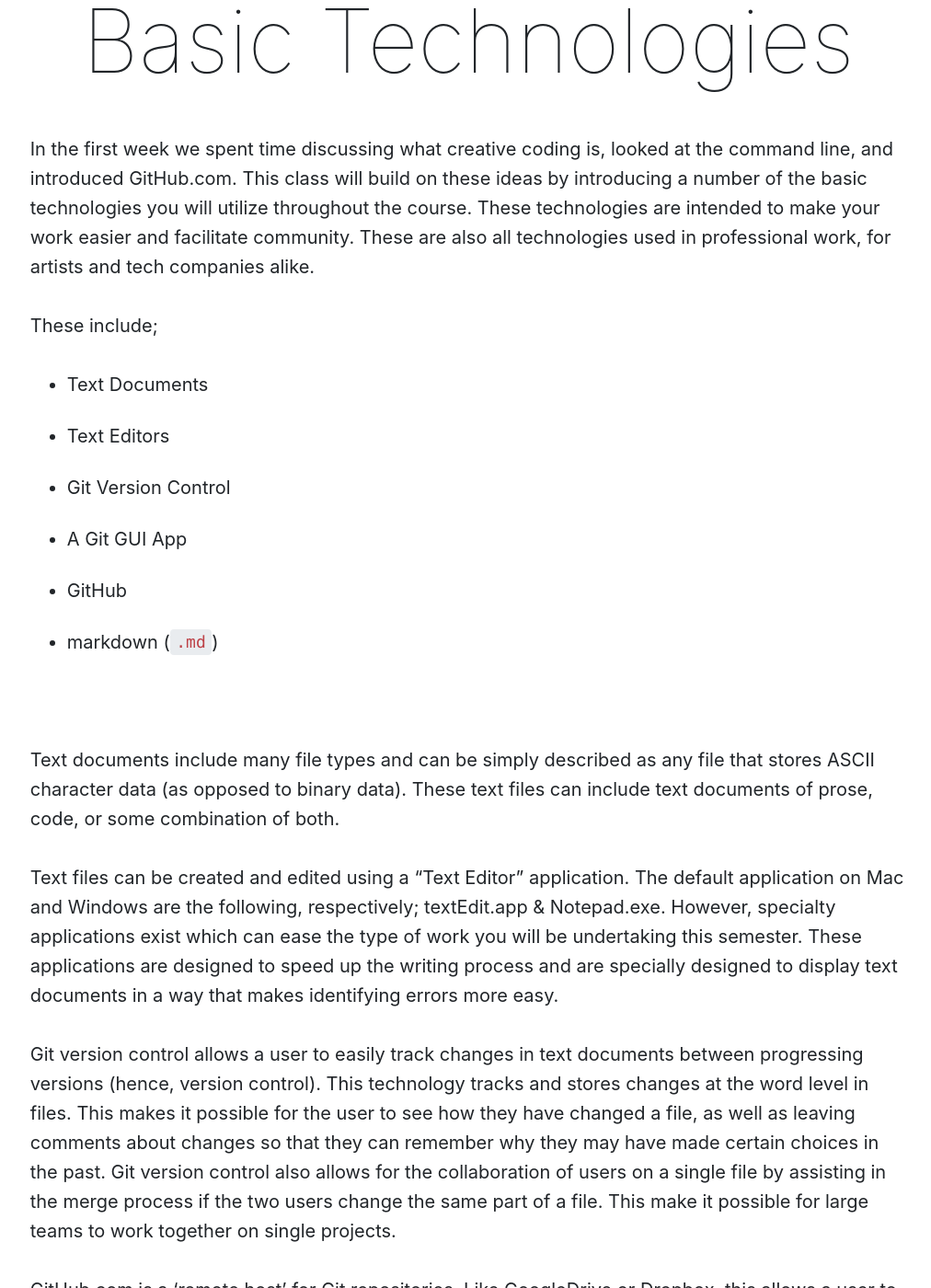
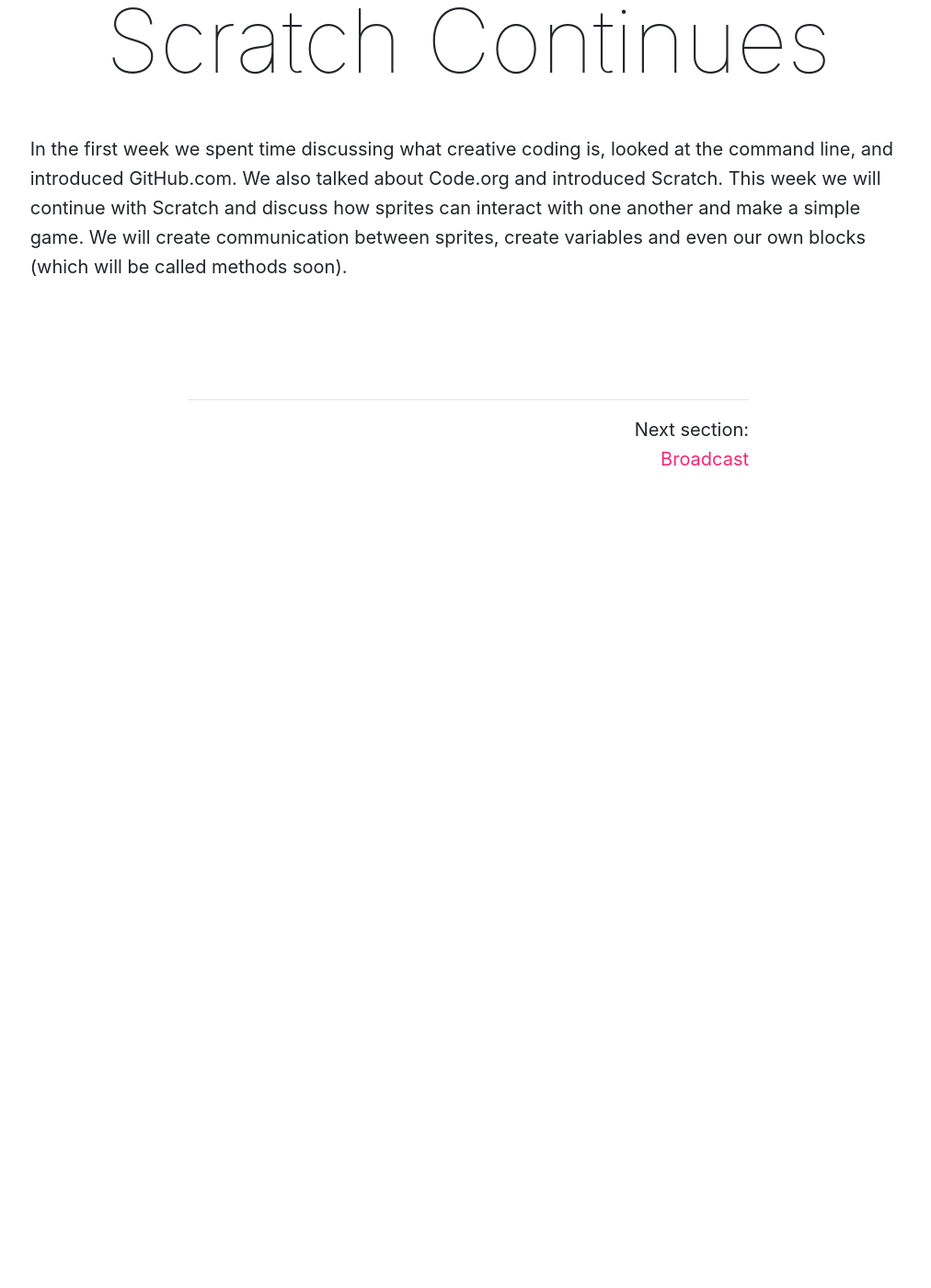
Before and after one commit to Montana-Media-Arts/creative-coding-1-Spring2019, a Jekyll site: the page built from modules/week-2/_posts/2017-01-01-overview.md, in a window 1280 px wide and 1400 px high, scrolled down 541 px. Shown: the whole window at 92% size, without its empty margins (131-1143 px from the left). Built offline with Jekyll 4.4.1, drawn with Linux system fonts in a browser that asks for light colours; nearby versions of some CDN libraries; after the commit the page ends 1072 px from its top, so only the background shows below that; some of the changed text lies outside the part shown.

Commit message:
updated week 2 content
added scratch information

```diff
--- a/modules/week-2/_posts/2017-01-01-overview.md
+++ b/modules/week-2/_posts/2017-01-01-overview.md
@@ -3,35 +3,6 @@ title: Overview
 module: 2
 ---
 
-# Week 2 Overview <br />Basic Technologies
+# Week 2 Overview <br />Scratch Continues
 
-In the first week we spent time discussing what creative coding is, looked at the command line, and introduced GitHub.com. This class will build on these ideas by introducing a number of the basic technologies you will utilize throughout the course. These technologies are intended to make your work easier and facilitate community. These are also all technologies used in professional work, for artists and tech companies alike.
-
-These include;
-
-- Text Documents
-- Text Editors
-- Git Version Control
-- A Git GUI App
-- GitHub
-- markdown (`.md`)
-
-<br />
-
-Text documents include many file types and can be simply described as any file that stores ASCII character data (as opposed to binary data). These text files can include text documents of prose, code, or some combination of both.
-
-Text files can be created and edited using a “Text Editor” application. The default application on Mac and Windows are the following, respectively; textEdit.app & Notepad.exe. However, specialty applications exist which can ease the type of work you will be undertaking this semester. These applications are designed to speed up the writing process and are specially designed to display text documents in a way that makes identifying errors more easy.
-
-Git version control allows a user to easily track changes in text documents between progressing versions (hence, version control). This technology tracks and stores changes at the word level in files. This makes it possible for the user to see how they have changed a file, as well as leaving comments about changes so that they can remember why they may have made certain choices in the past. Git version control also allows for the collaboration of users on a single file by assisting in the merge process if the two users change the same part of a file. This make it possible for large teams to work together on single projects.
-
-GitHub.com is a ‘remote host’ for Git repositories. Like GoogleDrive or Dropbox, this allows a user to store their data “in the cloud”. This means that work is accessible anywhere. Additionally, this means that Git based projects can more easily be collaborative, as multiple users can push/pull from the same shared repository. GitHub.com also offers simple web site hosting, which we will leverage in this course.
-
-A Markdown file is a special type of text document that allows for semantic structure and syntax (headings, paragraphs, lists, etc.) to be declared within the document. These files are then “processed” or “rendered” and displayed as rich text with declared styling applied. This process is known as marking-up a document, or simply as a markup language. This is technically the first computer ‘language’ you will learn in this course. GitHub.com uses the markdown language to display ‘readme’ pages and information about repositories. You will be required to write a readme markdown file to explain your process with every homework submission throughout the semester.
-
-## { NOTE: }
-
-Remember if you have issues or problems to utilize the [“GitHub issues forum”](https://github.com/Montana-Media-Arts/120_CreativeCoding_Spring2019/issues) that you responded to last week. You should always first look if anyone has had a similar problem as you are having, if so, add a comment discussing how (if at all) your issue differs. Then start talking with each other about how to fix your problem.
-
-Also, you are expected to participate throughout the semester in helping your fellow classmates solves their problems. You should plan on visiting the issues page a few times a week to read through the most recent issues. If you have "starred and followed" the course repo, as asked during week 1, you will receive e-mails with new issues.
-
-You should plan to respond and assist your classmates at least once per week. Remember: You will get a grade on the number of times you participate at the end of the semester.
+In the first week we spent time discussing what creative coding is, looked at the command line, and introduced GitHub.com.  We also talked about Code.org and introduced Scratch. This week we will continue with Scratch and discuss how sprites can interact with one another and make a simple game. We will create communication between sprites, create variables and even our own blocks (which will be called methods soon).
```
Also changed, not shown: modules/week-2/_posts/2017-01-02-broadcast.md (added, +31 -0 lines), modules/week-2/_posts/2017-01-02-textdocuments.md (deleted, +0 -46 lines).
